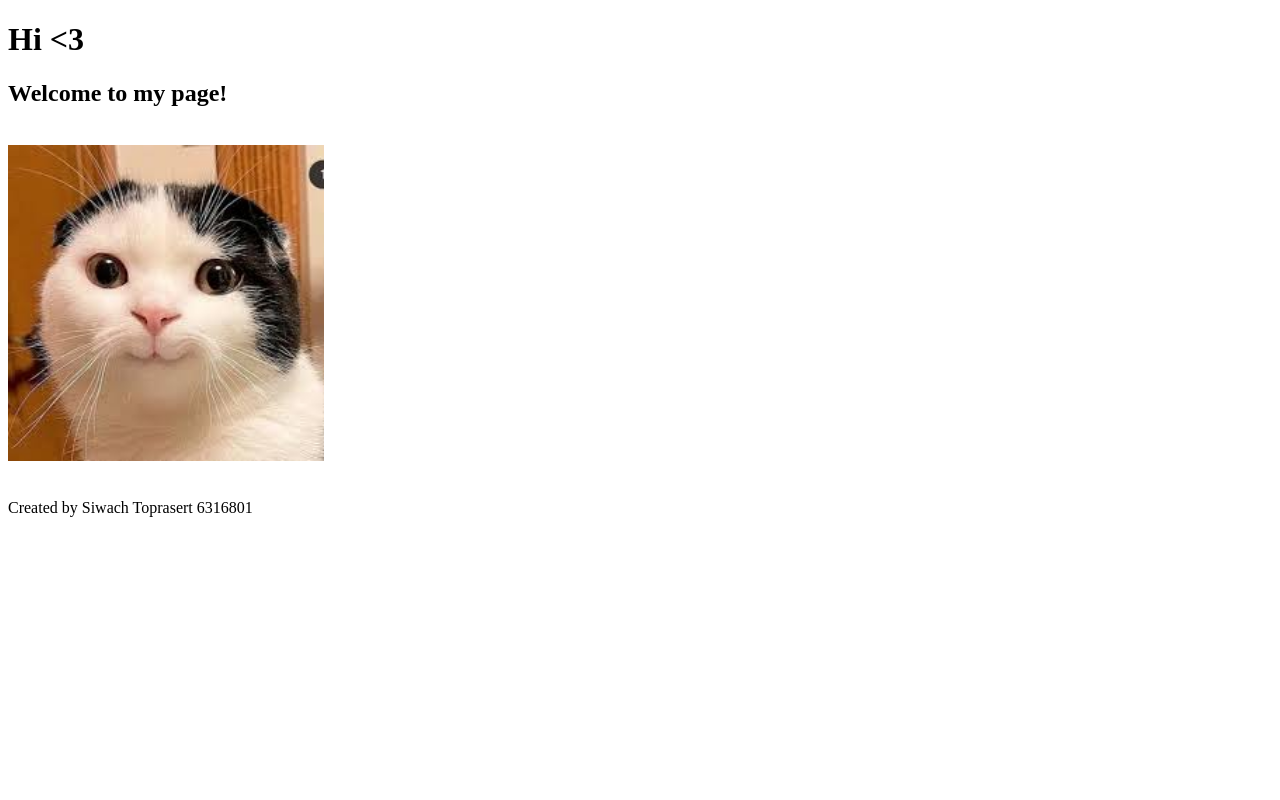
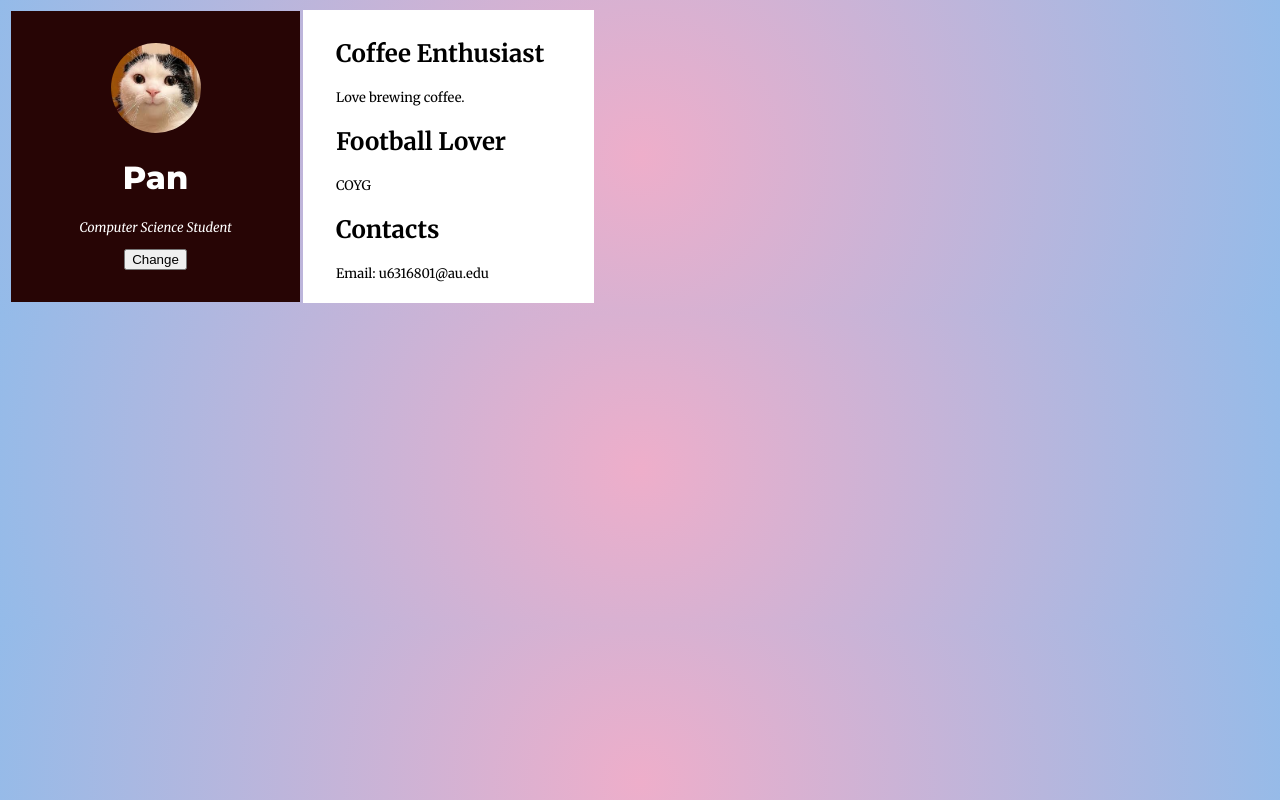
Before and after one commit to Pan1245/Pan1245.github.io, a plain HTML site: page index.html in a window 1280 px wide. Drawn offline with Linux system fonts and the light colour scheme.

Commit message:
Created a profile page using HTML, CSS, and javascript

```diff
--- a/index.html
+++ b/index.html
@@ -4,15 +4,96 @@
     <meta charset="UTF-8" />
     <meta http-equiv="X-UA-Compatible" content="IE=edge" />
     <meta name="viewport" content="width=device-width, initial-scale=1.0" />
+    <link rel="preconnect" href="https://fonts.googleapis.com" />
+    <link rel="preconnect" href="https://fonts.gstatic.com" crossorigin />
+    <link
+      href="https://fonts.googleapis.com/css2?family=Montserrat:ital,wght@0,100;0,200;0,300;0,400;0,500;0,600;0,800;0,900;1,100;1,200;1,300;1,400;1,500;1,600;1,700;1,800;1,900&display=swap"
+      rel="stylesheet"
+    />
+    <link rel="preconnect" href="https://fonts.googleapis.com" />
+    <link rel="preconnect" href="https://fonts.gstatic.com" crossorigin />
+    <link
+      href="https://fonts.googleapis.com/css2?family=Merriweather:ital,wght@0,300;0,400;0,700;0,900;1,300;1,400;1,700;1,900&display=swap"
+      rel="stylesheet"
+    />
     <title>Siwach's Page</title>
+    <style>
+      body {
+        background: rgb(238, 174, 202);
+        background: radial-gradient(
+          circle,
+          rgba(238, 174, 202, 1) 0%,
+          rgba(148, 187, 233, 1) 100%
+        );
+      }
+      p {
+        font-size: small;
+        margin-top: 0px;
+      }
+      .profile-header {
+        background-color: rgb(39, 5, 5);
+        color: white;
+        font-family: "Montserrat", sans-serif;
+        padding: 4vh;
+        position: relative;
+        text-align: center;
+      }
+      .coffee-div {
+        font-family: "Merriweather", serif;
+        padding-left: 4vh;
+      }
+      .football-div {
+        font-family: "Merriweather", serif;
+        padding-left: 4vh;
+      }
+      .contact-div {
+        font-family: "Merriweather", serif;
+        padding-left: 4vh;
+      }
+    </style>
   </head>
   <body>
-    <h1>Hi &#60;3</h1>
-    <h2>Welcome to my page!</h2>
-    <br />
-    <img style="width: 25%; height: 25%" src="image/cat.jpg" alt="cat.jpg" />
-    <br />
-    <br />
-    <p>Created by Siwach Toprasert 6316801</p>
+    <table>
+      <tbody>
+        <tr>
+          <td style="width: 50%">
+            <div class="profile-header">
+              <img
+                style="border-radius: 50%; width: 40%"
+                src="image/cat.jpg"
+                alt="cat.jpg"
+              />
+              <h1 id="myName">Siwach Toprasert</h1>
+              <p style="font-family: 'Merriweather', serif; font-style: italic">
+                Computer Science Student
+              </p>
+              <button class="change-btn" onclick="changeName()">Change</button>
+            </div>
+          </td>
+          <td style="background-color: white">
+            <div class="coffee-div">
+              <h2>Coffee Enthusiast</h2>
+              <p>Love brewing coffee.</p>
+            </div>
+            <div class="football-div">
+              <h2>Football Lover</h2>
+              <p>COYG</p>
+            </div>
+            <div class="contact-div">
+              <h2>Contacts</h2>
+              <p>Email: u6316801@au.edu</p>
+            </div>
+          </td>
+        </tr>
+      </tbody>
+    </table>
+    <script>
+      var span = document.getElementById("myName");
+      if (span.innerHTML == "Siwach Toprasert") {
+        span.innerHTML = "Pan";
+      } else {
+        span = "Siwach Toprasert";
+      }
+    </script>
   </body>
 </html>
```
Also changed, not shown: image/espresso.png (added).
